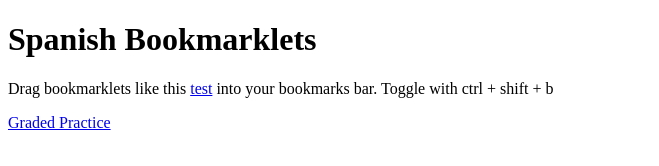
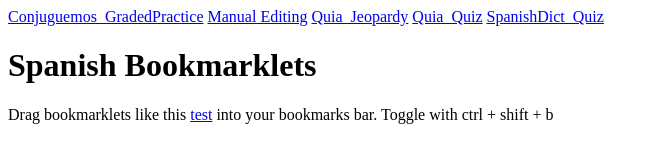
Before and after one commit to SomeBookmarklets/Spanish, a plain HTML site: page index.html in a window 1280 px wide. Shown: the whole page, without its empty margins (0-659 px from the left). Drawn offline with Linux system fonts and the light colour scheme.

Commit message:
Update index.html

```diff
--- a/index.html
+++ b/index.html
@@ -4,8 +4,15 @@
 		<title>Bookmarklets</title>
 	</head>
 	<body>
+	<script>
+		let base="https://somebookmarklets.github.io/Spanish/";
+		let pages=["Conjuguemos_GradedPractice","Manual Editing","Quia_Jeopardy","Quia_Quiz","SpanishDict_Quiz"];
+		for (i=0;i<pages.length;i++) {
+			let page=pages[i];
+			document.body.innerHTML=document.body.innerHTML+`<a href="javascript:(function(){document.body.appendChild(document.createElement('script')).src='${base}${page}'})();">${page}</a>\n`
+		}
+	</script>
 		<h1>Spanish Bookmarklets</h1>
 		<p>Drag bookmarklets like this <a href="javascript:alert('it works')">test</a> into your bookmarks bar. Toggle with ctrl + shift + b</p>
-		<a href="javascript:(function(){document.body.appendChild(document.createElement('script')).src='https://somebookmarklets.github.io/Spanish/Conjuguemos_GradedPractice'})();">Graded Practice</a>
 	</body>
 </html>
```
